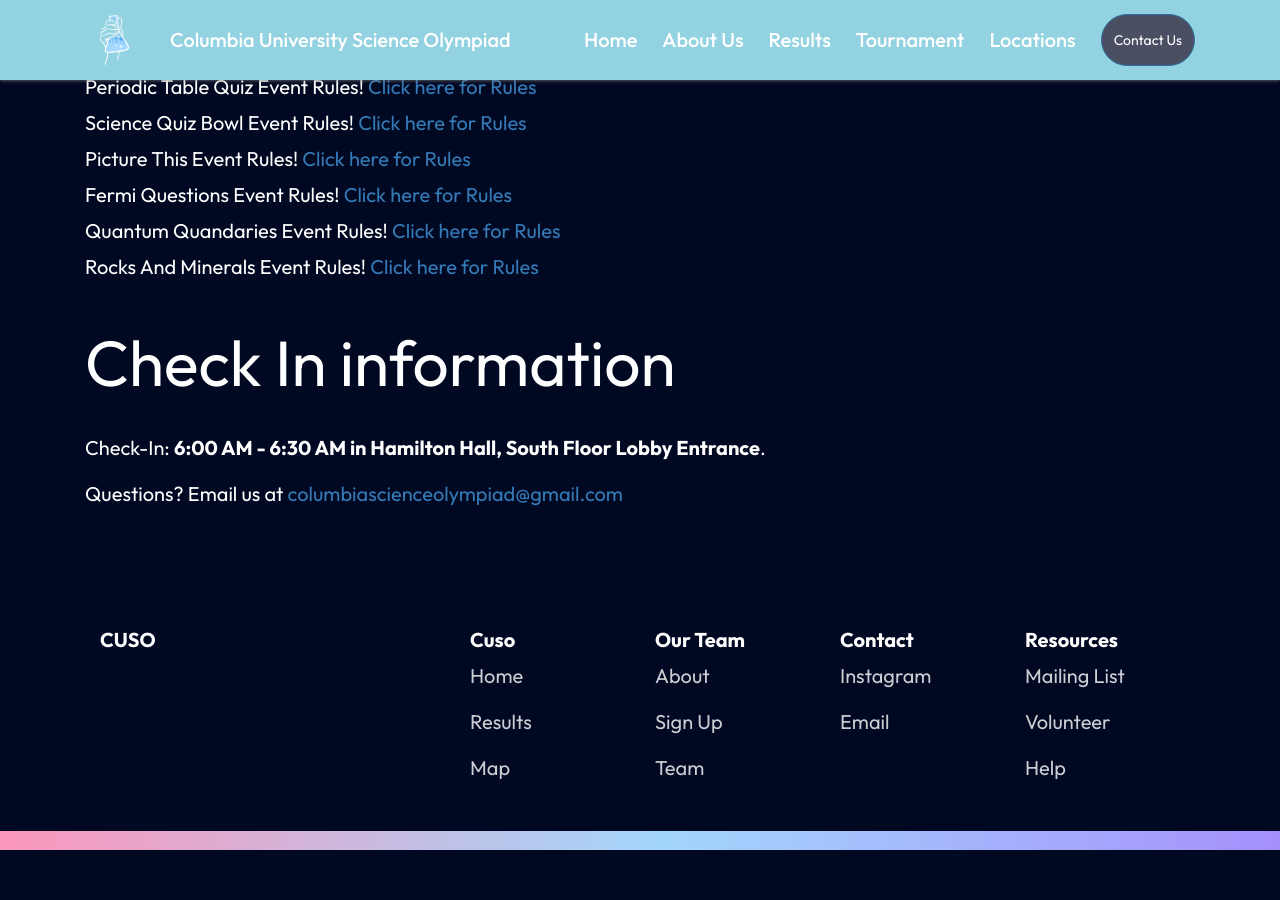
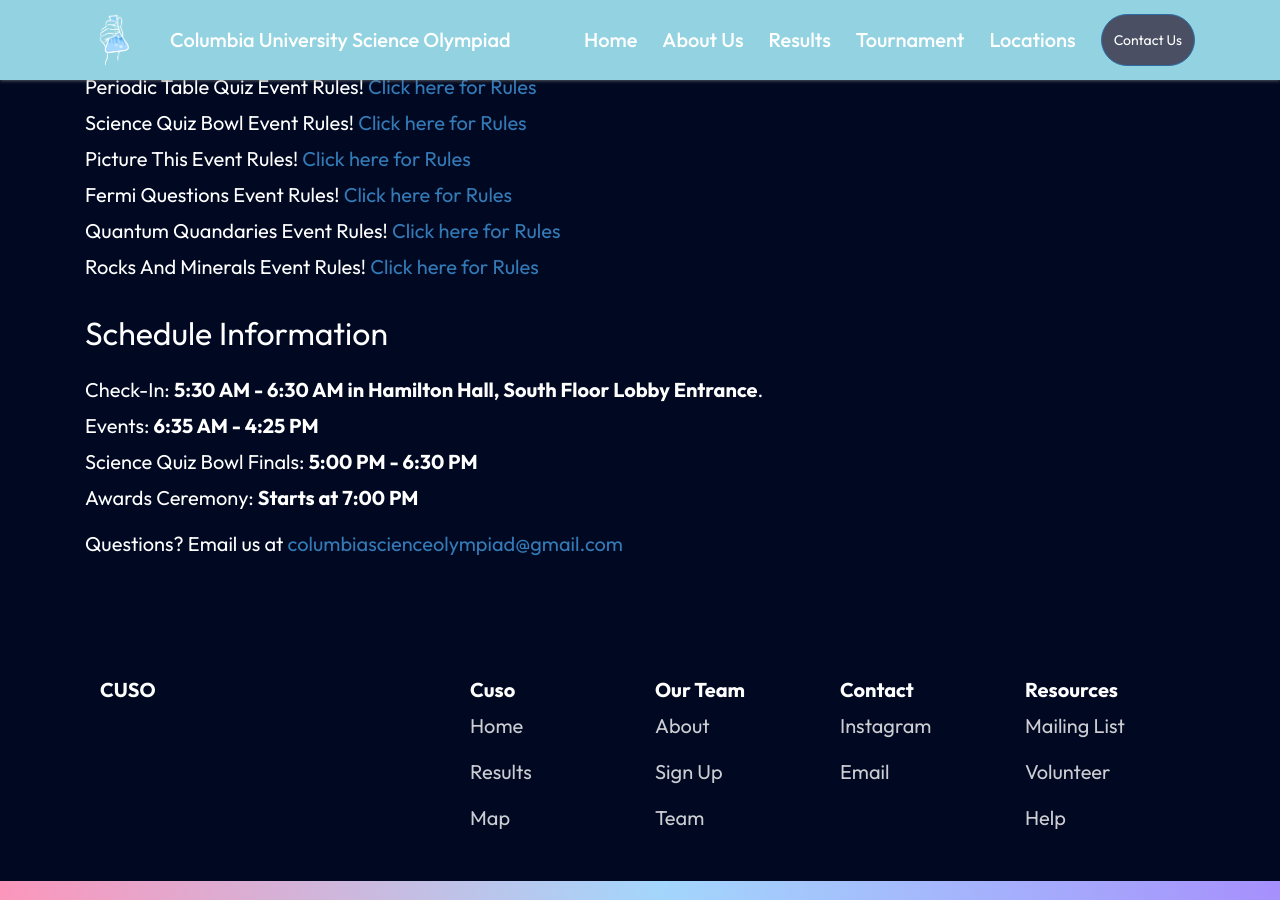
Before and after one commit to columbia-science-olympiad/columbia-science-olympiad.github.io, a Jekyll site: the page built from tournament.md, in a window 1280 px wide and 900 px high, scrolled down 744 px. Built offline with Jekyll 4.4.1, drawn with Linux system fonts in a browser that asks for light colours; nearby versions of some CDN libraries; before the commit the page ends 1594 px from its top, so only the background shows below that.

Commit message:
Added tournament schedule information

```diff
--- a/tournament.md
+++ b/tournament.md
@@ -30,8 +30,11 @@
 -   Quantum Quandaries Event Rules! [Click here for Rules](https://docs.google.com/document/d/1xESli1rf_g9-pRzX10eqH3kBlfPQcBxCt6mCIw5WM44/edit?usp=drive_link)
 -   Rocks And Minerals Event Rules! [Click here for Rules](https://drive.google.com/file/d/1TyTWqIlGqNmzfwgim7AX_9ReQn_Q8VeB/view?usp=sharing)
 
-# Check In information
+## Schedule Information
 
-Check-In: **6:00 AM - 6:30 AM in Hamilton Hall, South Floor Lobby Entrance**.
+Check-In: **5:30 AM - 6:30 AM in Hamilton Hall, South Floor Lobby Entrance**. \\
+Events: **6:35 AM - 4:25 PM** \\
+Science Quiz Bowl Finals: **5:00 PM - 6:30 PM** \\
+Awards Ceremony: **Starts at 7:00 PM**
 
 Questions? Email us at [columbiascienceolympiad@gmail.com](mailto:columbiascienceolympiad@gmail.com?)
```
